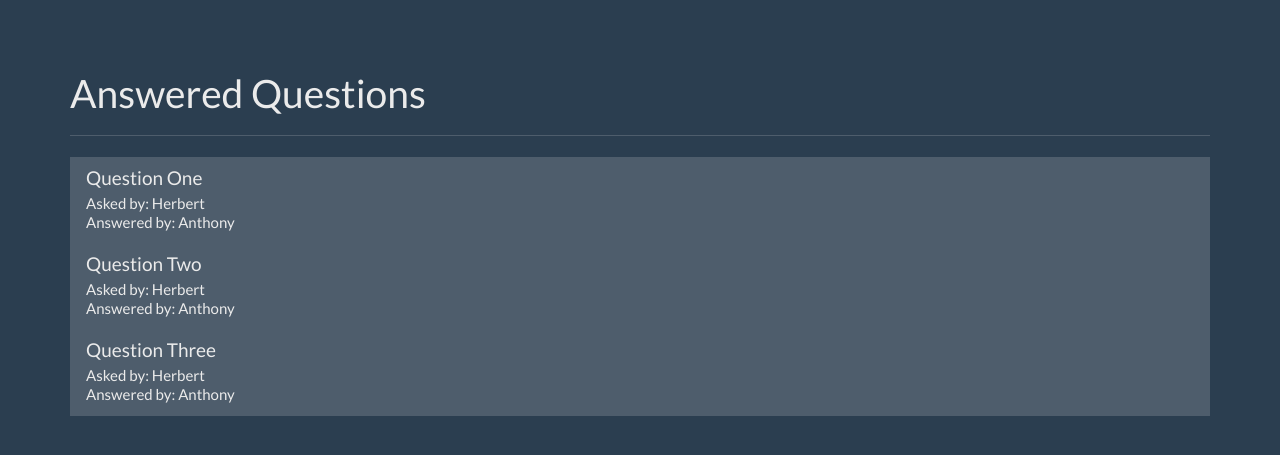
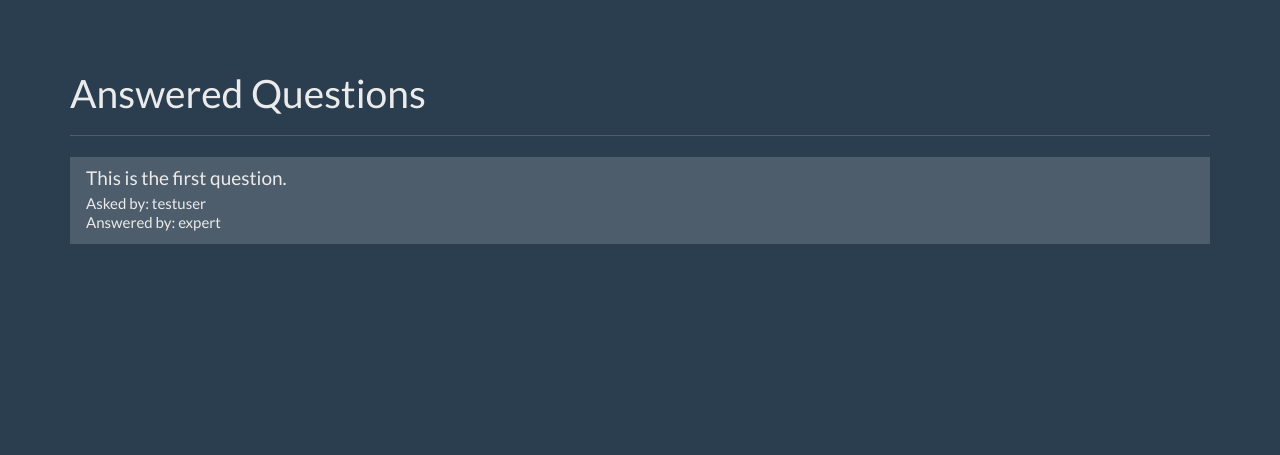
Before and after one commit to AnhKun/Flask_demo, a Flask app: page / in a window 1280 px wide. Shown: the part 40-495 px from the top of the page. Run offline with Flask 2, Linux system fonts and the light colour scheme; data comes from the database, SQL or seed files in the repository; some libraries are stand-ins or nearby versions.

Commit message:
upload code

```diff
--- a/question_answer/app.py
+++ b/question_answer/app.py
@@ -27,7 +27,15 @@ def get_current_user():
 def index():
     user = get_current_user()
 
-    return render_template('home.html', user=user)
+    db = get_db()
+    questions_cur = db.execute('''select questions.id as question_id, question_text, asker.name as asker_name, expert.name as expert_name
+                                 from questions
+                                 join users as asker on asker.id = questions.asked_by_id
+                                 join users as expert on expert.id = questions.expert_id
+                                 where questions.answer_text is not null''')
+    questions_results = questions_cur.fetchall()
+
+    return render_template('home.html', user=user, questions=questions_results)
 
 @app.route('/register', methods=['GET', 'POST'])
 def register():
@@ -66,17 +74,35 @@ def login():
 
     return render_template('login.html', user=user)
 
-@app.route('/question')
-def question():
+@app.route('/question/<question_id>')
+def question(question_id):
     user = get_current_user()
 
-    return render_template('question.html', user=user)
+    db = get_db()
+    question_cur = db.execute('''select question_text, answer_text, asker.name as asker_name, expert.name as expert_name
+                                 from questions
+                                 join users as asker on asker.id = questions.asked_by_id
+                                 join users as expert on expert.id = questions.expert_id
+                                 where questions.id = ?''', [question_id])
+    question = question_cur.fetchone()
 
-@app.route('/answer')
-def answer():
+    return render_template('question.html', user=user, question=question)
+
+@app.route('/answer/<question_id>', methods=['GET', 'POST'])
+def answer(question_id):
     user = get_current_user()
 
-    return render_template('answer.html', user=user)
+    db = get_db()
+    question_cur = db.execute('select id, question_text from questions where id = ?', [question_id])
+    question = question_cur.fetchone()
+
+    if request.method == 'POST':
+        db.execute('update questions set answer_text = ? where id = ?', [request.form['answer'], question_id])
+        db.commit()
+
+        return redirect(url_for('unanswered'))
+
+    return render_template('answer.html', user=user, question=question)
 
 @app.route('/ask', methods=['GET', 'POST'])
 def ask():
--- a/question_answer/templates/answer.html
+++ b/question_answer/templates/answer.html
@@ -49,17 +49,17 @@
     <div class="container theme-showcase" role="main">
 
       <div class="page-header">
-        <h1>What?</h1>
+        <h1>{{ question['question_text'] }}?</h1>
       </div>
         <div class="row">
           <div class="col-lg-12">
             <div class="well bs-component">
-              <form class="form-horizontal">
+              <form class="form-horizontal" action="{{ url_for('answer', question_id=question['id']) }}" method="POST">
                 <fieldset>
                   <div class="form-group">
                     <label for="textArea" class="col-lg-2 control-label">Answer</label>
                     <div class="col-lg-10">
-                      <textarea class="form-control" rows="3" id="textArea"></textarea>
+                      <textarea class="form-control" rows="3" name="answer" id="textArea"></textarea>
                     </div>
                   </div>
                   <div class="form-group">
--- a/question_answer/templates/home.html
+++ b/question_answer/templates/home.html
@@ -54,21 +54,14 @@
       <div class="row">
         <div class="col-lg-12">
           <div class="list-group">
-            <a href="#" class="list-group-item">
-              <h4 class="list-group-item-heading">Question One</h4>
-              <p class="list-group-item-text">Asked by: Herbert</p>
-              <p class="list-group-item-text">Answered by: Anthony</p>
+              {% for question in questions %}
+            <a href="{{ url_for('question', question_id=question['question_id']) }}" class="list-group-item">
+              <h4 class="list-group-item-heading">{{ question['question_text'] }}</h4>
+              <p class="list-group-item-text">Asked by: {{ question['asker_name'] }}</p>
+              <p class="list-group-item-text">Answered by: {{ question['expert_name'] }}</p>
             </a>
-            <a href="#" class="list-group-item">
-              <h4 class="list-group-item-heading">Question Two</h4>
-              <p class="list-group-item-text">Asked by: Herbert</p>
-              <p class="list-group-item-text">Answered by: Anthony</p>
-            </a>
-            <a href="#" class="list-group-item">
-              <h4 class="list-group-item-heading">Question Three</h4>
-              <p class="list-group-item-text">Asked by: Herbert</p>
-              <p class="list-group-item-text">Answered by: Anthony</p>
-            </a>
+              {% endfor %}
+
           </div>
         </div><!-- /.col-lg-12 -->
       </div>
--- a/question_answer/templates/unanswered.html
+++ b/question_answer/templates/unanswered.html
@@ -55,7 +55,7 @@
         <div class="col-lg-12">
           <div class="list-group">
               {% for question in unanswered %}
-                  <a href="#" class="list-group-item">
+                  <a href="{{ url_for('answer', question_id=question['id']) }}" class="list-group-item">
                     <h4 class="list-group-item-heading">{{ question['question_text'] }}</h4>
                     <p class="list-group-item-text">Asked by: {{ question['name'] }}</p>
                   </a>
```
Also changed, not shown: question_answer/templates/question.html (+4 -4 lines), question_answer/questions.db.
